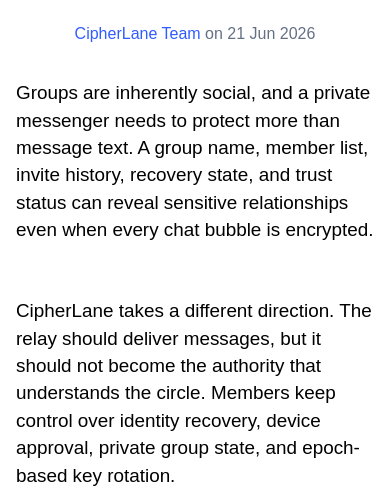
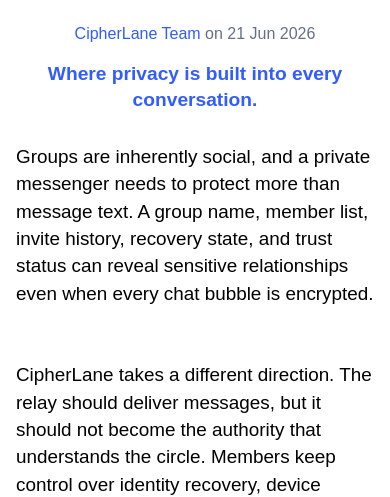
Before and after one commit to krishnamathi2/whatsappnew, a website: page web/index.html in a window 390 px wide. Shown: the part 370-867 px from the top of the page. Drawn offline with Linux system fonts and the light colour scheme.

Commit message:
Add CipherLane landing tagline

```diff
--- a/web/index.html
+++ b/web/index.html
@@ -1366,6 +1366,15 @@
       text-decoration: none;
     }
 
+    .landingTagline {
+      margin: -42px 0 52px;
+      color: #315cff;
+      font-size: 28px;
+      line-height: 1.35;
+      text-align: center;
+      font-weight: 700;
+    }
+
     .landingLead {
       margin: 0 0 54px;
       color: #000000;
@@ -1537,6 +1546,11 @@
       .landingByline {
         margin-bottom: 34px;
         font-size: 1rem;
+      }
+
+      .landingTagline {
+        margin: -18px 0 30px;
+        font-size: 1.2rem;
       }
 
       .landingLead,
@@ -1596,6 +1610,7 @@
         </div>
         <h1 id="landingTitle" class="landingTitle">Technology Preview: CipherLane Private Circle System</h1>
         <p class="landingByline"><a href="#landingPage">CipherLane Team</a> on 21 Jun 2026</p>
+        <p class="landingTagline">Where privacy is built into every conversation.</p>
       </header>
 
       <p class="landingLead">Groups are inherently social, and a private messenger needs to protect more than message text. A group name, member list, invite history, recovery state, and trust status can reveal sensitive relationships even when every chat bubble is encrypted.</p>
```
